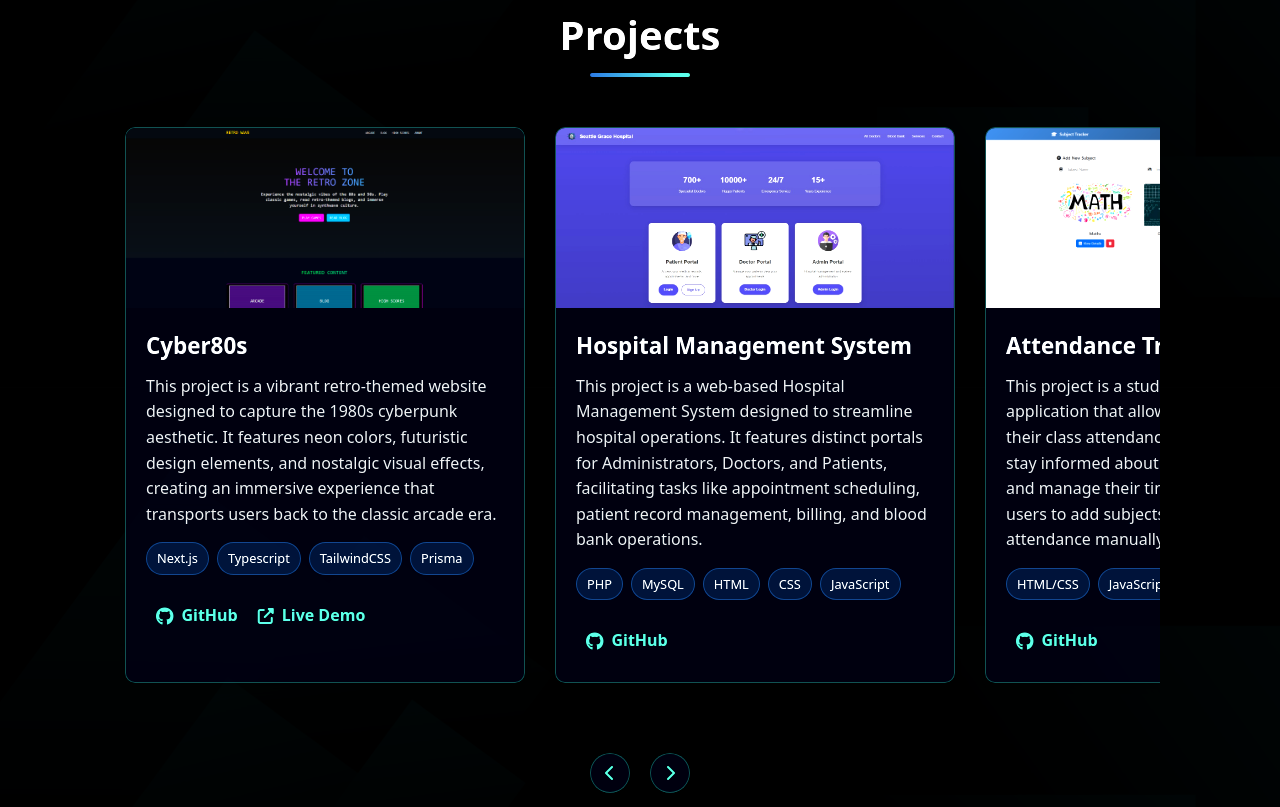
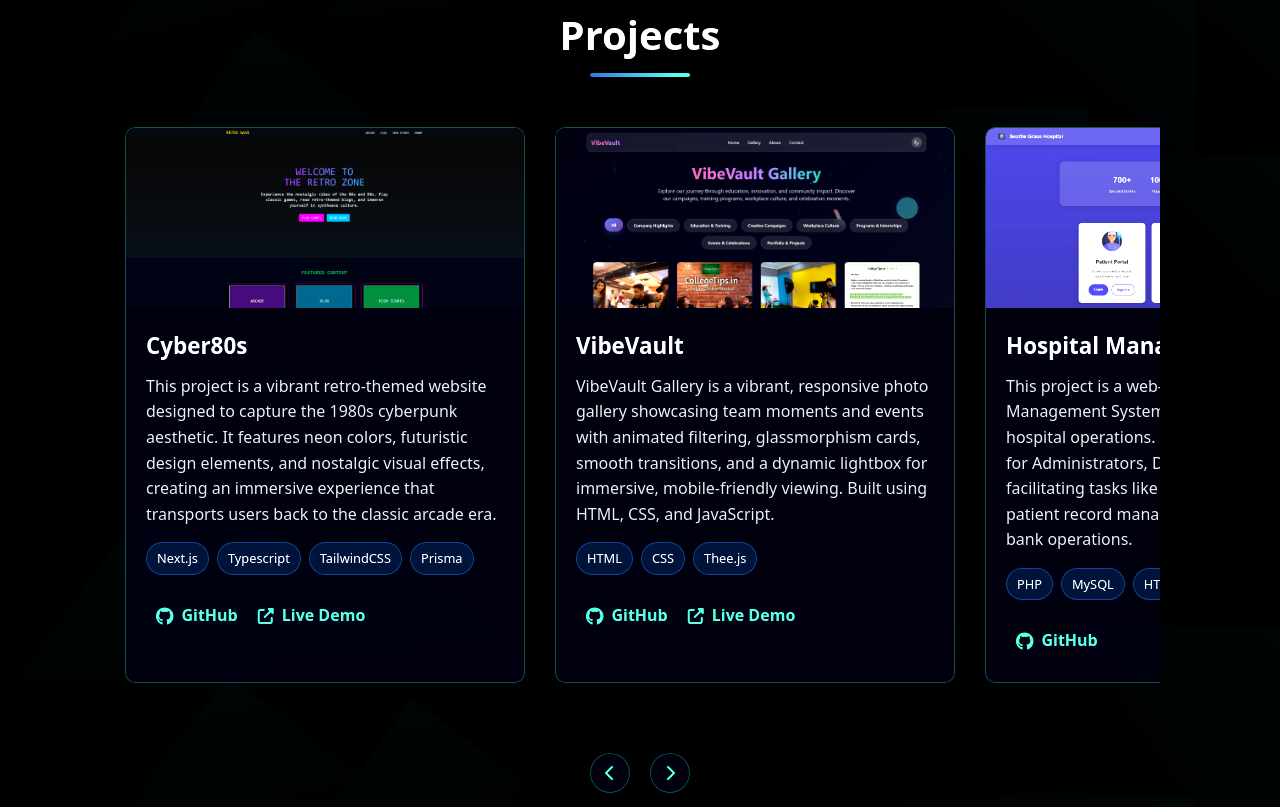
Before and after one commit to sethia-shubhamm/Portfolio_Website, a plain HTML site: page index.html in a window 1280 px wide. Shown: the part 2813-3620 px from the top of the page. Drawn offline with Linux system fonts and the light colour scheme.

Commit message:
added a project

```diff
--- a/index.html
+++ b/index.html
@@ -188,6 +188,29 @@
 
           <div class="project-card">
             <div class="project-image">
+              <img src="images/projects/vibevault.png" alt="Project 1" />
+            </div>
+
+            <div class="project-content">
+              <h3>VibeVault</h3>
+              <p>VibeVault Gallery is a vibrant, responsive photo gallery showcasing team moments and events with animated filtering, glassmorphism cards, smooth transitions, and a dynamic lightbox for immersive, mobile-friendly viewing. Built using HTML, CSS, and JavaScript.</p>
+              <div class="tech-stack">
+                <span class="tech-badge">HTML</span>
+                <span class="tech-badge">CSS</span>
+                <span class="tech-badge">Thee.js</span>
+              </div>
+              <div class="project-links">
+                <a href="https://github.com/sethia-shubhamm/vibeVault" class="github-btn" target="_blank">
+                  <i class="fab fa-github"></i> GitHub
+                </a>
+                <a href="https://vibeyvaulty.netlify.app/" class="live-demo-btn">
+                   <i class="fas fa-external-link-alt"></i> Live Demo
+                </a>
+              </div>
+            </div>          </div>
+
+          <div class="project-card">
+            <div class="project-image">
               <img src="images/projects/hp_project.jpg" alt="Project 1" />
             </div>
             <div class="project-content">
@@ -227,8 +250,7 @@
               <div class="project-links">
                 <a href="" class="github-btn" target="_blank">
                   <i class="fab fa-github"></i> GitHub
-                </a>
-                <!-- <a href="#" class="live-demo-btn">
+                </a>                <!-- <a href="#" class="live-demo-btn">
                    <i class="fas fa-external-link-alt"></i> Live Demo
                 </a> -->
               </div>
```
Also changed, not shown: images/projects/vibevault.png (added).
